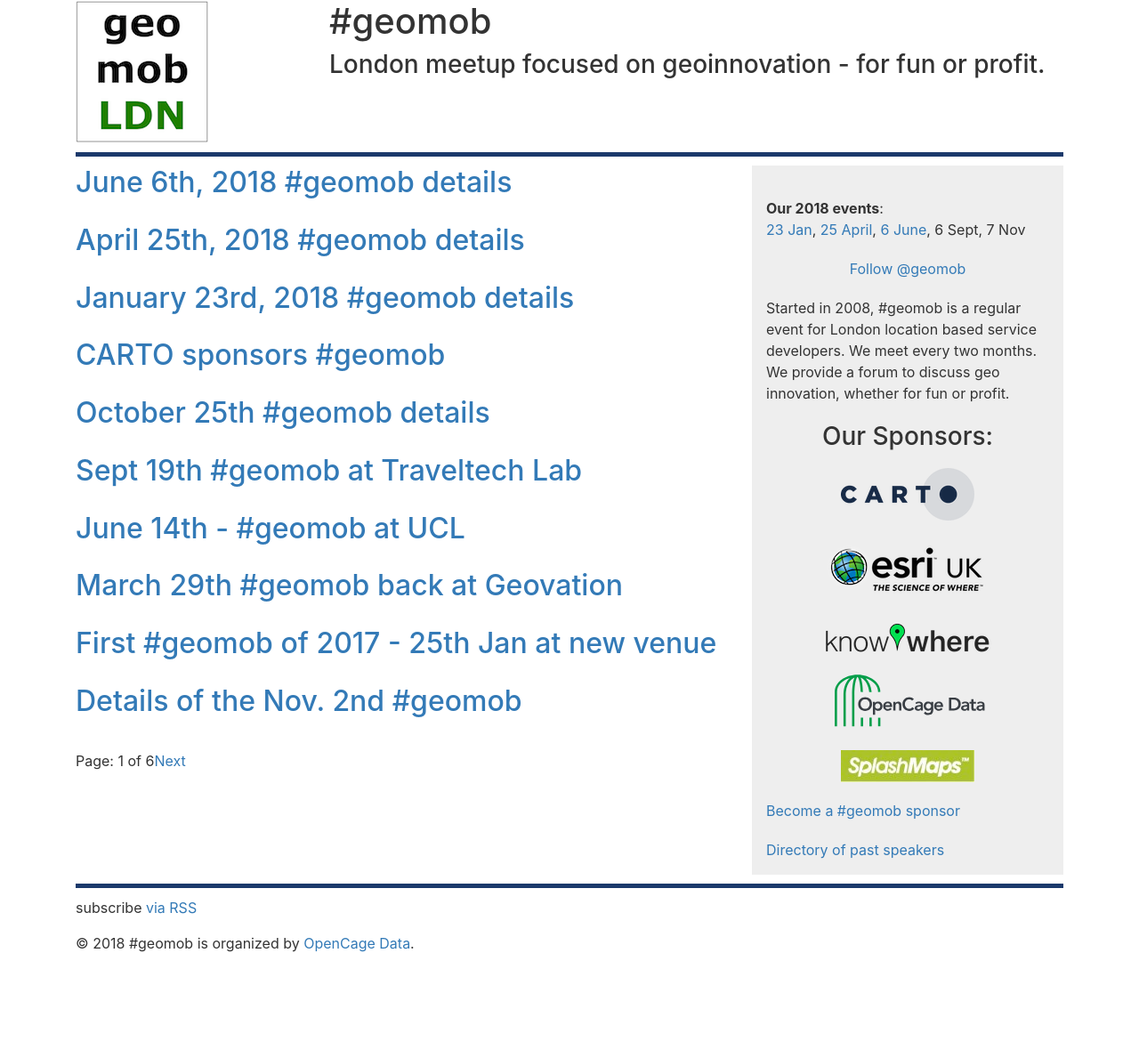
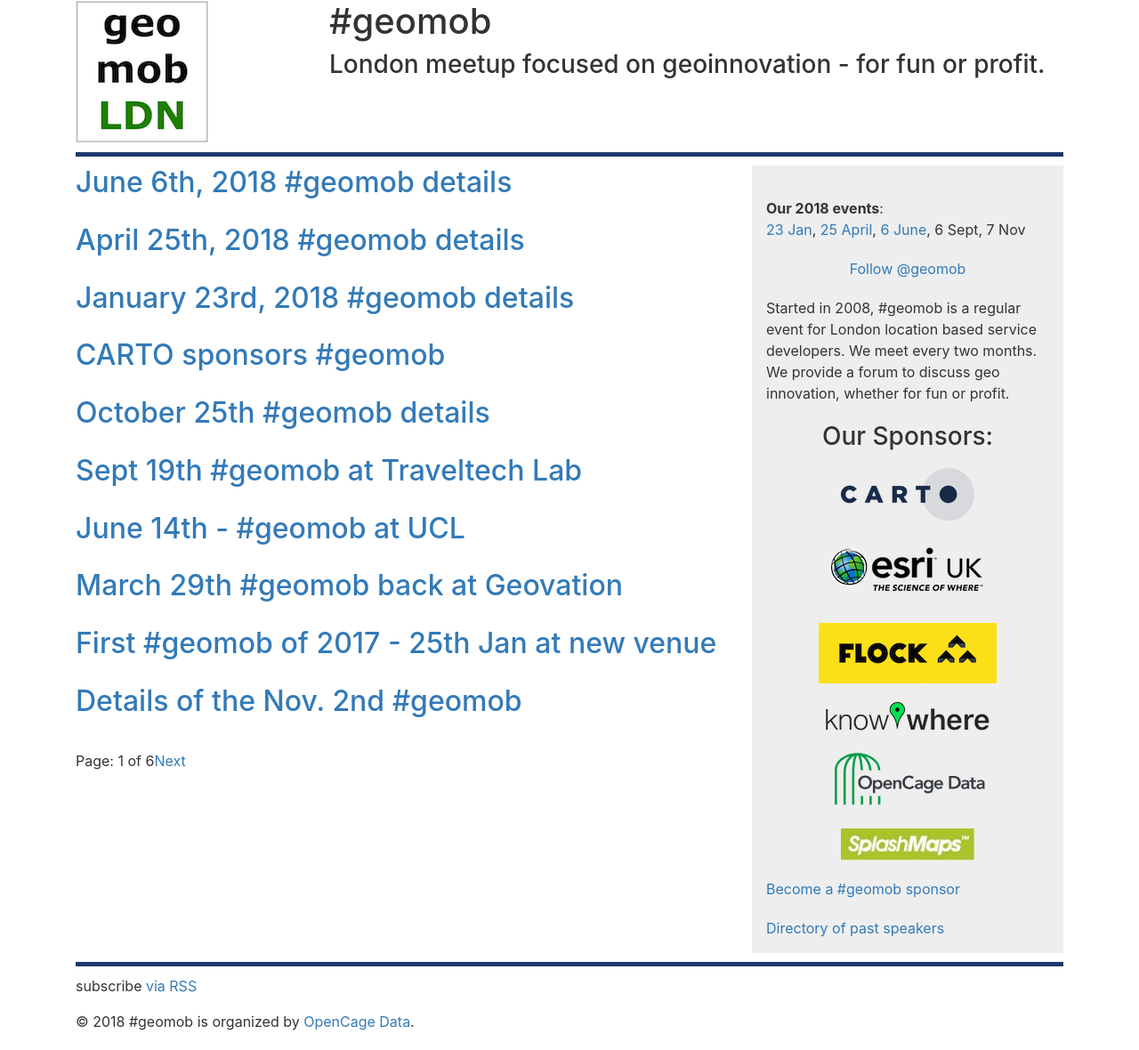
Before and after one commit to geomob/geomob-website, a Jekyll site: the page built from index.html, in a window 1280 px wide. Shown: the whole page at 89% size. Built offline with Jekyll 4.4.1, drawn with Linux system fonts in a browser that asks for light colours; the list of posts is cut into pages by our own code; comment, search, counter and statistics services are not loaded; before the commit the page ends 1092 px from its top, so only the background shows below that.

Commit message:
add Flock to sponsor list

```diff
--- a/_includes/sidebar.html
+++ b/_includes/sidebar.html
@@ -27,7 +27,13 @@
 
     <div class="p20">
       <a href="https://developers.arcgis.com/startups/">
-        <img src="/images/esri.png" alt="what3words">
+        <img src="/images/esri.png" alt="Esri">
+      </a>
+    </div>
+
+    <div class="p20">
+      <a href="https://flockcover.com">
+        <img src="/images/flock.png" alt="Flock">
       </a>
     </div>
 
```
